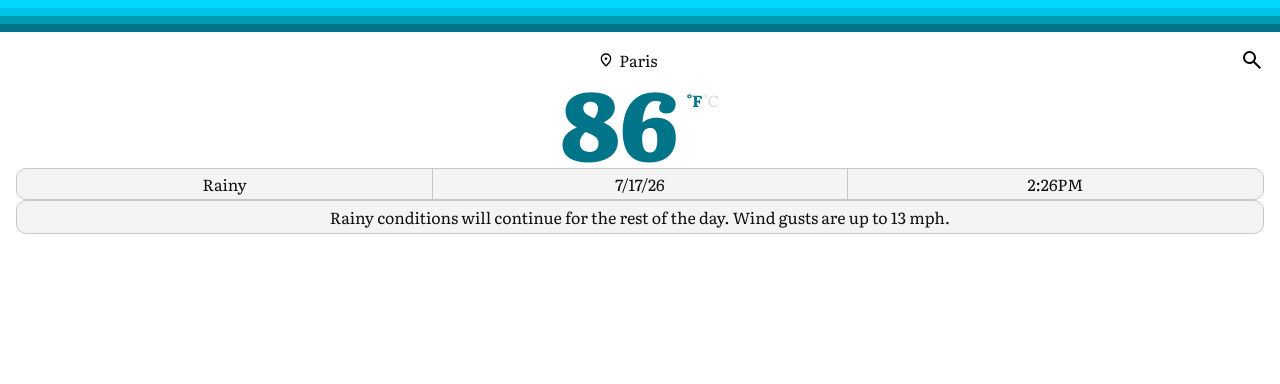
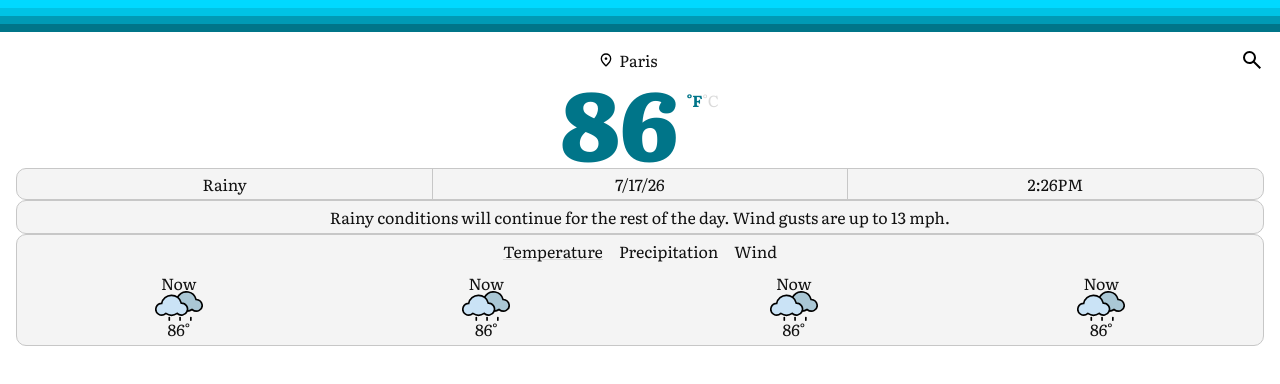
Before and after one commit to jonny-berry/weather-app, a website built with webpack: page src/index.html in a window 1280 px wide. Built offline with nearby package versions, Linux system fonts and the light colour scheme; no server answers.

Commit message:
feat: add upcoming conditions markup and styling

```diff
--- a/src/index.html
+++ b/src/index.html
@@ -54,6 +54,37 @@
             Rainy conditions will continue for the rest of the day. Wind gusts are up to 13 mph.
           </p>
         </div>
+
+        <div class="upcoming-conditions card">
+          <div class="upcoming-conditions-header">
+            <p class="active-upcoming">Temperature</p>
+            <p>Precipitation</p>
+            <p>Wind</p>
+          </div>
+
+          <div class="upcoming-temps">
+            <div class="upcoming-temp-container">
+              <p>Now</p>
+              <img src="icons/weather/rain.svg" class="upcoming-conditions-icon" alt="">
+              <p>86°</p>
+            </div>
+            <div class="upcoming-temp-container">
+              <p>Now</p>
+              <img src="icons/weather/rain.svg" class="upcoming-conditions-icon" alt="">
+              <p>86°</p>
+            </div>
+            <div class="upcoming-temp-container">
+              <p>Now</p>
+              <img src="icons/weather/rain.svg" class="upcoming-conditions-icon" alt="">
+              <p>86°</p>
+            </div>
+            <div class="upcoming-temp-container">
+              <p>Now</p>
+              <img src="icons/weather/rain.svg" class="upcoming-conditions-icon" alt="">
+              <p>86°</p>
+            </div>
+          </div>
+        </div>
     </div>
   </body>
 </html>
--- a/src/styles.css
+++ b/src/styles.css
@@ -147,3 +147,35 @@ button {
   font-size: 1rem;
   padding: 0.5rem;
 }
+
+.upcoming-conditions {
+  padding: 0.5rem;
+}
+
+.upcoming-conditions-header {
+  display: flex;
+  align-items: center;
+  justify-content: center;
+  padding-bottom: 1rem;
+  gap: 1rem;
+}
+
+.active-upcoming {
+  text-decoration: underline;
+  text-decoration-color: #D9D9D9;
+}
+
+.upcoming-temp-container {
+  display: flex;
+  flex-direction: column;
+  align-items: center;
+}
+
+.upcoming-temps {
+  display: grid;
+  grid-template: 1fr / 1fr 1fr 1fr 1fr;
+}
+
+.upcoming-conditions-icon {
+  width: 3rem;
+}
```
